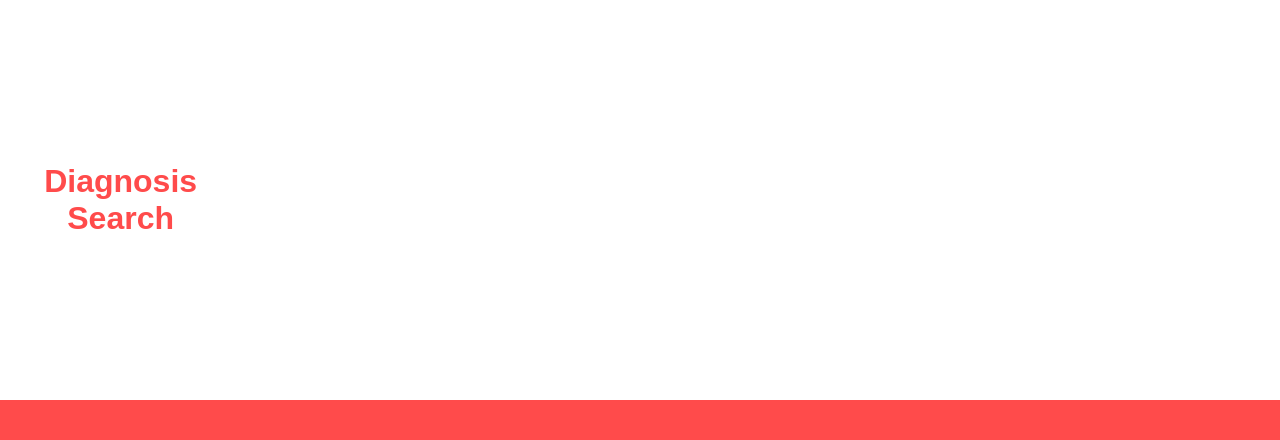
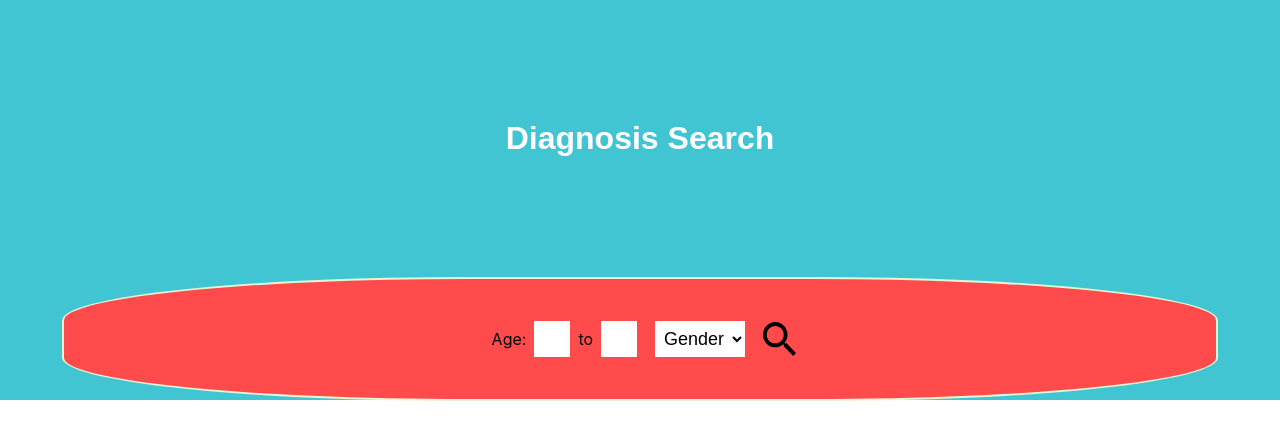
Before and after one commit to weiwenl/meshbio-technical, a React (Create React App) app: page / in a window 1280 px wide. Shown: the top 440 px of the page. Built offline with nearby package versions, Linux system fonts and the light colour scheme.

Commit message:
App styling

```diff
--- a/src/App.css
+++ b/src/App.css
@@ -8,16 +8,17 @@
   display: flex;
   flex-wrap: wrap;
   justify-content: center;
-  background-color: #ff4b4b;
+  background-color: #fff;
   height: 100vh
 }
 
 .App-top {
   text-align: center;
-  background-color: #fff;
+  background-color: #41c5d3;
   height: 50vh;
   width: 100vw;
   display: flex;
+  flex-wrap: wrap;
   align-items: center;
   justify-content: center;
 }
@@ -25,12 +26,12 @@
 .App-header {
   font-size: 2em;
   font-family: sans-serif;
-  color: #ff4b4b;;
-  padding: 3.5em 0;
+  color: #fff;;
+  padding: 3.75em 0;
 }
 
 .Search-wrapper {
-  background-color: #41c5d3;
+  background-color: #ff4b4b;
   border: 2px solid #e2f6d5;
   border-radius: 35%;
   width: 90vw;
@@ -38,7 +39,12 @@
   display: flex;
   justify-content: center;
   align-items: center;
-  align-self:flex-start;
-  position: relative;
-  top: -25.5vh;
+  /* align-self:flex-start; */
+  /* position: relative;
+  top: -25.5vh; */
 }
+
+.Result-wrapper {
+  margin: 4.5em 0;
+
+}
```
